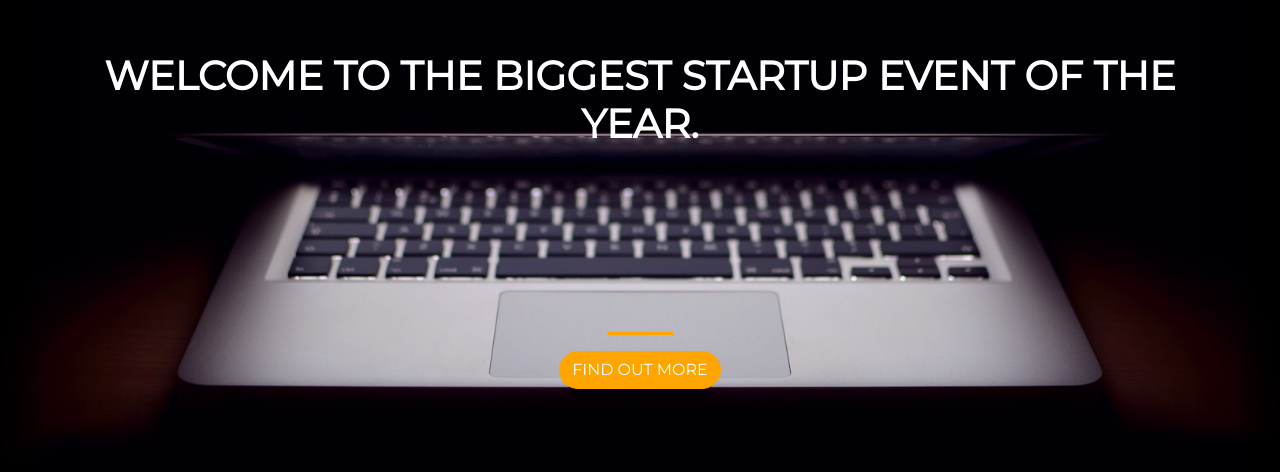
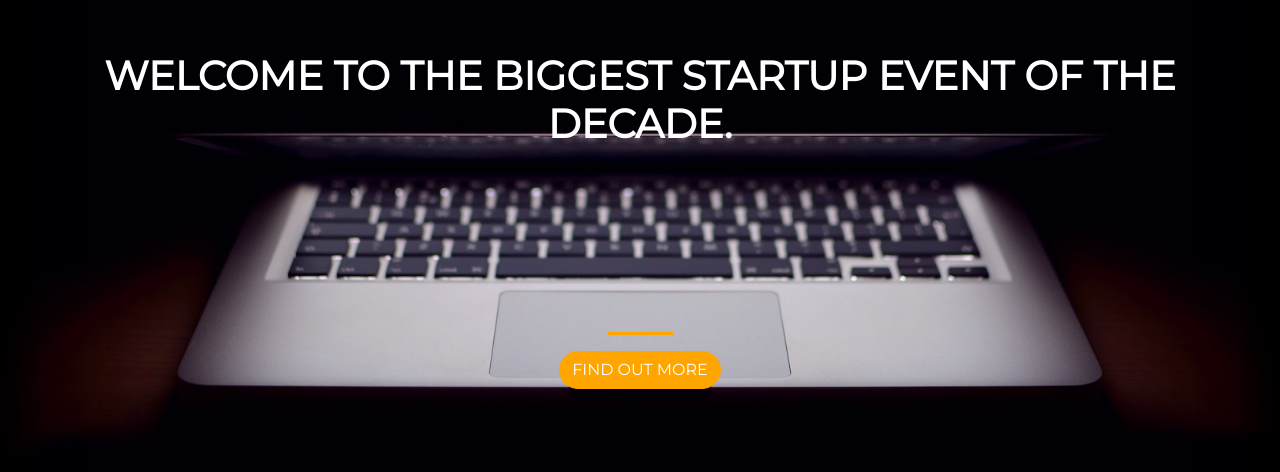
Before and after one commit to kvin-k/stratup-demo, a plain HTML site: page index.html in a window 1280 px wide. Shown: the part 180-652 px from the top of the page. Drawn offline with nearby package versions, Linux system fonts and the light colour scheme.

Commit message:
Message change

```diff
--- a/index.html
+++ b/index.html
@@ -18,7 +18,7 @@
   <div class="container d-flex align-items-center h-100">
     <div class="row">
       <header class="text-center col-12">
-        <h1 class="text-uppercase"><strong>Welcome to the biggest startup event of the year.</strong></h1>
+        <h1 class="text-uppercase"><strong>Welcome to the biggest startup event of the decade.</strong></h1>
       </header>
       <div class="buffer col-12"></div>
 
```
